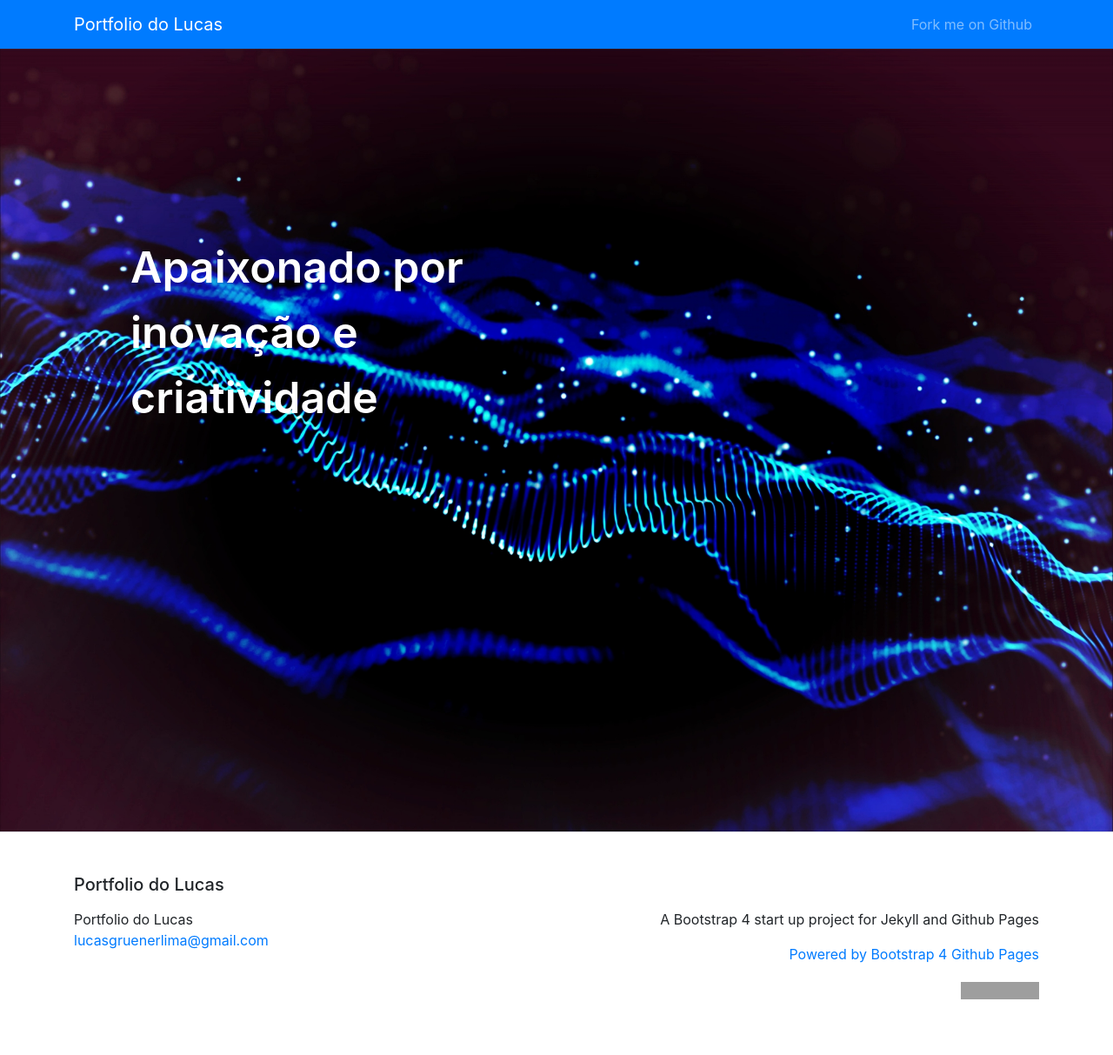
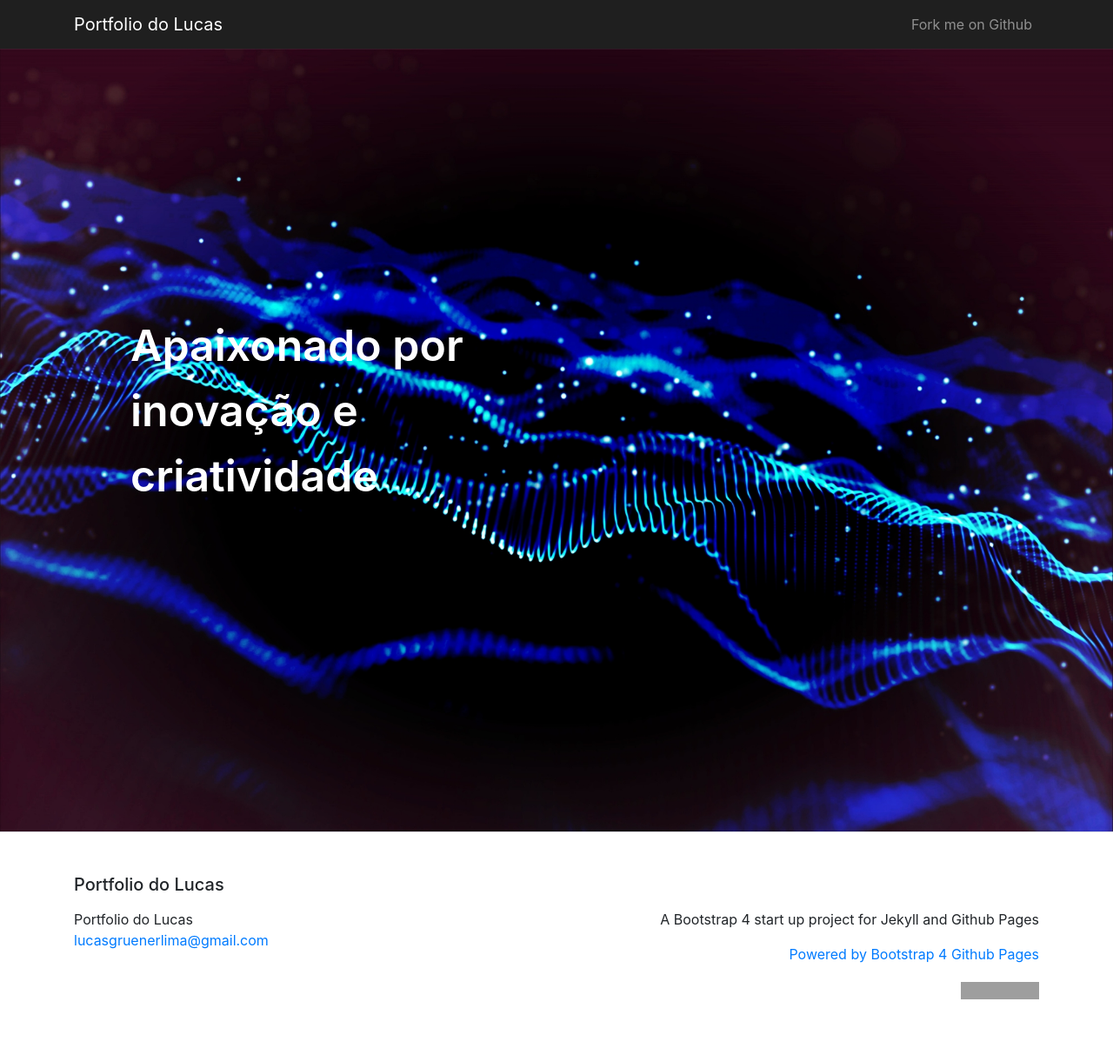
Before and after one commit to lucasgruener/lucasgruener.github.io, a Jekyll site: the page built from README.md, in a window 1280 px wide. Shown: the whole page at 87% size. Built offline with Jekyll 4.4.1, drawn with Linux system fonts in a browser that asks for light colours; our own code applies the rules of GitHub Pages for plain Markdown files; grey boxes are pictures that could not be loaded.

Commit message:
Alteracoes de estilo

```diff
--- a/_includes/header.html
+++ b/_includes/header.html
@@ -1,4 +1,4 @@
-<nav class="navbar navbar-expand-lg navbar-dark bg-primary">
+<nav class="navbar navbar-expand-lg navbar-dark">
   <div class="container">
     <a class="navbar-brand" rel="author" href="{{ "/" | relative_url }}">{{ site.title | escape }}</a>
 
--- a/_sass/_variables.scss
+++ b/_sass/_variables.scss
@@ -8,7 +8,7 @@
     font-size: 50px;
     color: white;
     position: absolute;
-    top: 30%;
+    top: 40%;
     left: 150px;
     font-weight: 600;
     -webkit-transition: all 0.3s ease-in-out;
@@ -39,3 +39,6 @@
        transform: translateX(0);
    }
 }
+.navbar {
+     background-color: rgba(20, 20, 20, 0.95) !important
+}
```
